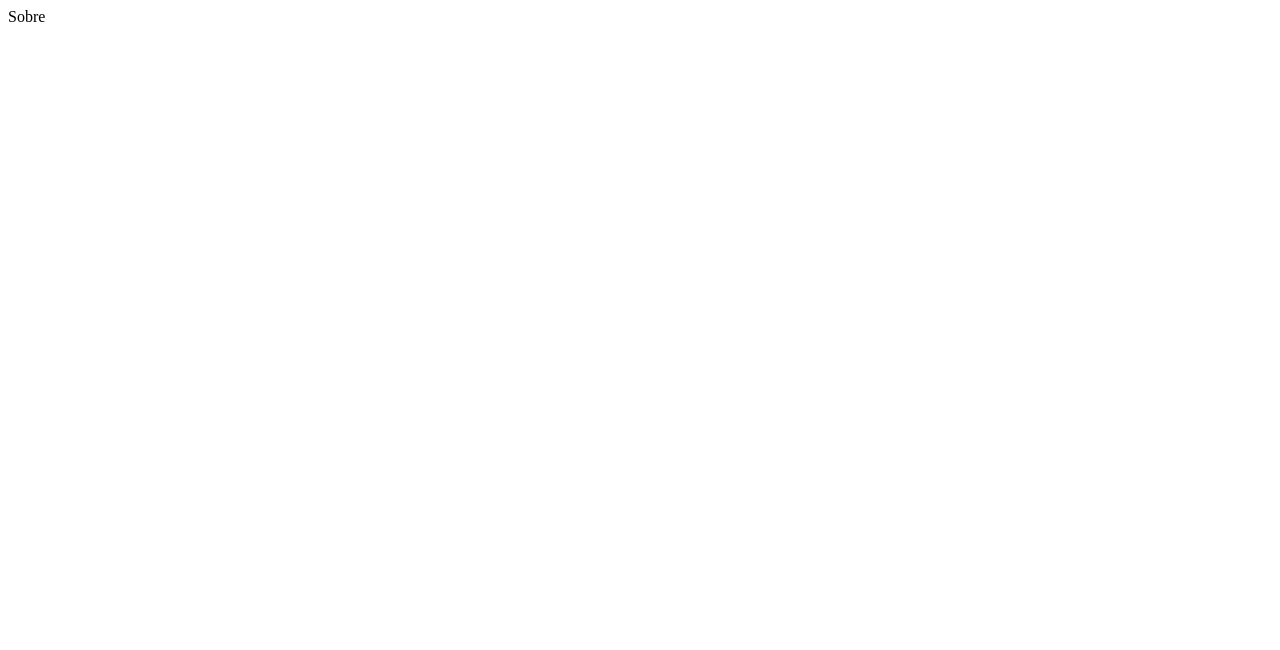
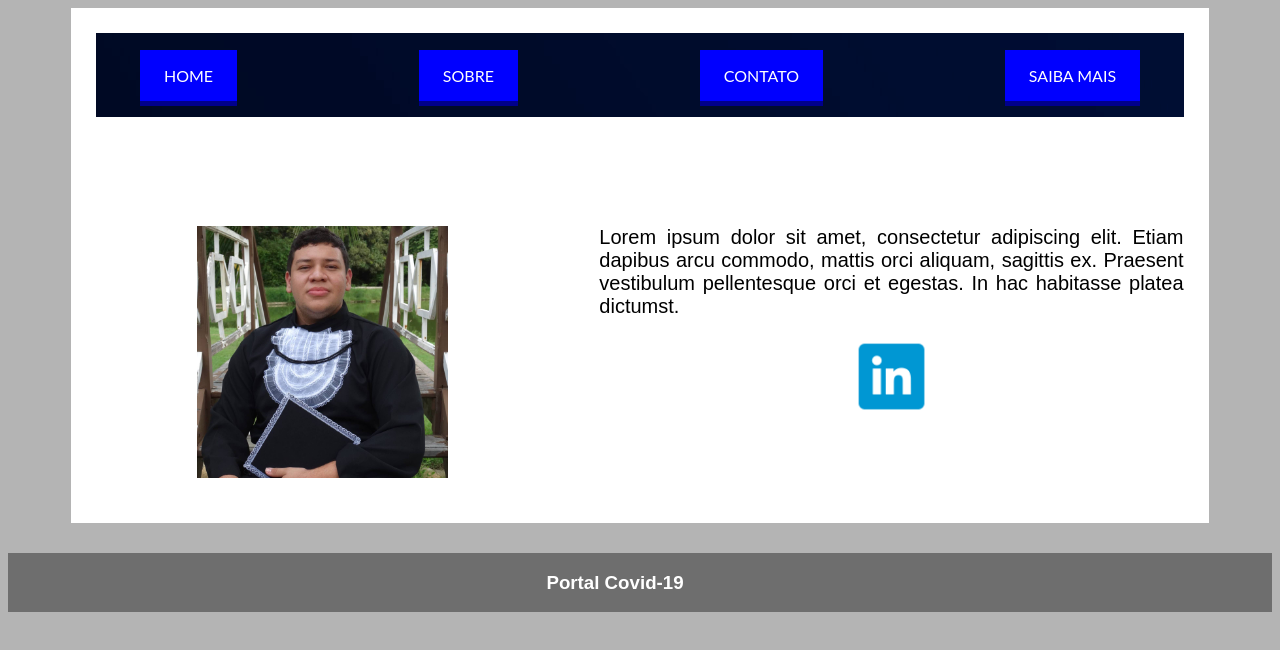
Before and after one commit to davicfg/gama-covid-19, a plain HTML site: page pages/sobre.html in a window 1280 px wide. Drawn offline with Linux system fonts and the light colour scheme.

Commit message:
Fazendo v1 dá pagina sobre.

```diff
--- /dev/null
+++ b/css/sobre.css
@@ -0,0 +1,27 @@
+.sobre{
+  display: flex;
+  justify-content: space-between;
+  margin-bottom: 10px;
+  margin-top: 10%;
+}
+
+.sobre .foto img{
+  width: 50%;
+  height: auto;
+  margin-left: 20%;
+  margin-bottom: 10px;
+}
+
+.sobre .mini-curriculo p{
+  text-align: justify;
+  font-size: 20px;
+  margin: 0;
+}
+
+.sobre .mini-curriculo img{
+  display: block;
+  margin-left: auto;
+  margin-right: auto;
+  width: 20%;
+  height: auto;
+}
--- a/css/style.css
+++ b/css/style.css
@@ -1,18 +1,6 @@
 body {
   background-color: rgb(180, 180, 180);
   font-family: sans-serif;
-}
-
-#cabecalho {
-  border: black 1px solid;
-  border-radius: 10px;
-  padding-left: 30px;
-  margin-bottom: 30px;
-  box-shadow: black 2px 2px 5px;
-}
-
-#cabecalho h1 {
-  text-align: center;
 }
 
 #conteudo {
@@ -48,13 +36,6 @@ body {
   /* margin-bottom: 30px; */
 }
 
-#banner {
-  width: 100%;
-  height: 400px;
-  object-fit: cover;
-  object-position: center;
-}
-
 .banner {
   box-sizing: border-box;
   font-family: 'Lato', sans-serif;
@@ -79,7 +60,7 @@ body {
   color: #fff;
 }
 
-#titulo-conteudo h2 {
+#titulo-conteudos h2 {
   font-family: Arial, Helvetica, sans-serif;
   display: flex;
   justify-content: center;
@@ -123,7 +104,7 @@ footer {
   margin-top: 30px;
 }
 
-footer #receba h3 {
+footer h3 {
   color: white;
   margin-right: 50px;
 }
--- a/pages/sobre.html
+++ b/pages/sobre.html
@@ -1,6 +1,42 @@
-<!DOCTYPE html>
-  </head>
-  <body>
-    Sobre
-  </body>
+<html>
+
+<head>
+  <title>.: Portal Covid-19 :.</title>
+  <link rel="stylesheet" href="../css/style.css">
+  <link rel="stylesheet" href="../css/sobre.css">
+</head>
+
+<body>
+  <main>
+    <section id="conteudo">
+      <div class="banner">
+        <div class="title">
+          <nav id="menu">
+            <div><a href="../index.html"> Home </a></div>
+            <div><a href="sobre.html"> Sobre </a></div>
+            <div><a href="contato.html"> Contato </a></div>
+            <div><a href="saibamais.html"> Saiba Mais </a></div>
+          </nav>
+        </div>
+      </div>
+      <div class="sobre">
+        <div class="foto">
+          <img src="../images/eu.jpg">
+        </div>
+        <div class="mini-curriculo">
+          <p>Lorem ipsum dolor sit amet, consectetur adipiscing elit.
+            Etiam dapibus arcu commodo, mattis orci aliquam, sagittis ex.
+            Praesent vestibulum pellentesque orci et egestas.
+            In hac habitasse platea dictumst. </p>
+          <a href="https://www.linkedin.com/in/davicfg"><img src="../images/linkedin.png"></a>
+        </div>
+      </div>
+    </section>
+    <footer>
+      <h3>Portal Covid-19</h3>
+    </footer>
+
+  </main>
+</body>
+
 </html>
```
Also changed, not shown: index.html (+7 -6 lines), images/eu.jpg (added), images/linkedin.png (added).
